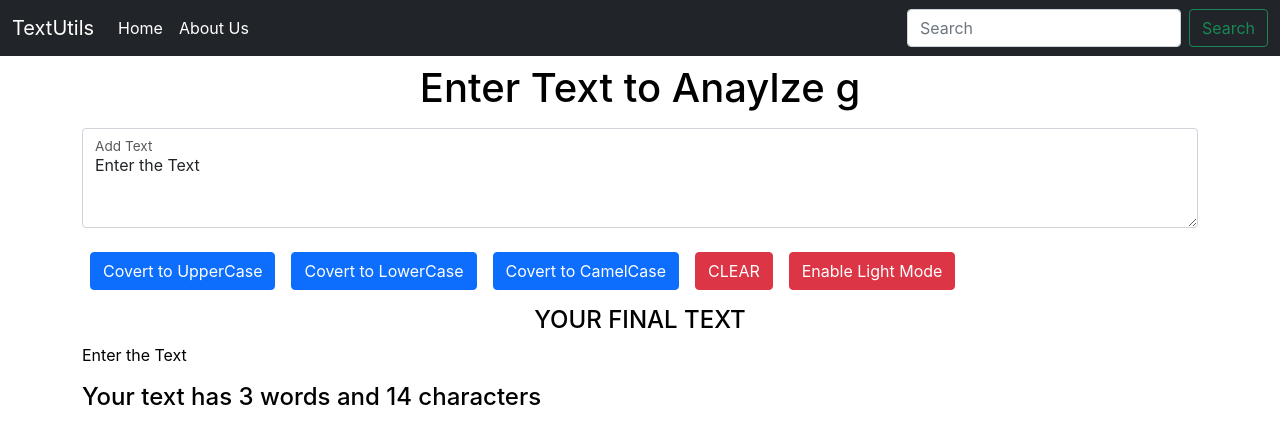
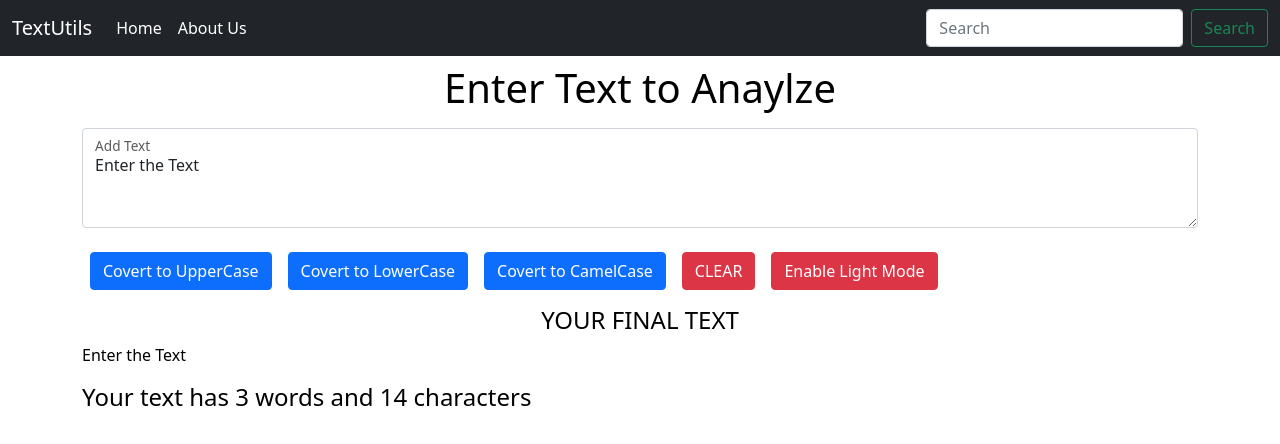
Before and after one commit to architjain798/textutils, a React (Create React App) app: page / in a window 1280 px wide. Shown: the top 444 px of the page. Built offline with nearby package versions, Linux system fonts and the light colour scheme.

Commit message:
deleted the useless files like css

```diff
--- a/src/App.css
+++ /dev/null
@@ -1,38 +0,0 @@
-.App {
-  text-align: center;
-}
-
-.App-logo {
-  height: 40vmin;
-  pointer-events: none;
-}
-
-@media (prefers-reduced-motion: no-preference) {
-  .App-logo {
-    animation: App-logo-spin infinite 20s linear;
-  }
-}
-
-.App-header {
-  background-color: #282c34;
-  min-height: 100vh;
-  display: flex;
-  flex-direction: column;
-  align-items: center;
-  justify-content: center;
-  font-size: calc(10px + 2vmin);
-  color: white;
-}
-
-.App-link {
-  color: #61dafb;
-}
-
-@keyframes App-logo-spin {
-  from {
-    transform: rotate(0deg);
-  }
-  to {
-    transform: rotate(360deg);
-  }
-}
--- a/src/App.js
+++ b/src/App.js
@@ -1,4 +1,3 @@
-import "./App.css";
 import NavBar from "./Components/NavBar";
 import { TextForm } from "./Components/TextForm";
 
@@ -7,7 +6,7 @@
     <>
       <NavBar title="TextUtils" aboutText="About Us" />
       <div className="container">
-        <TextForm heading="Enter Text to Anaylze g" />
+        <TextForm heading="Enter Text to Anaylze" />
       </div>
     </>
   );
--- a/src/index.css
+++ /dev/null
@@ -1,13 +0,0 @@
-body {
-  margin: 0;
-  font-family: -apple-system, BlinkMacSystemFont, 'Segoe UI', 'Roboto', 'Oxygen',
-    'Ubuntu', 'Cantarell', 'Fira Sans', 'Droid Sans', 'Helvetica Neue',
-    sans-serif;
-  -webkit-font-smoothing: antialiased;
-  -moz-osx-font-smoothing: grayscale;
-}
-
-code {
-  font-family: source-code-pro, Menlo, Monaco, Consolas, 'Courier New',
-    monospace;
-}
```
Also changed, not shown: src/index.js (+4 -6 lines).
